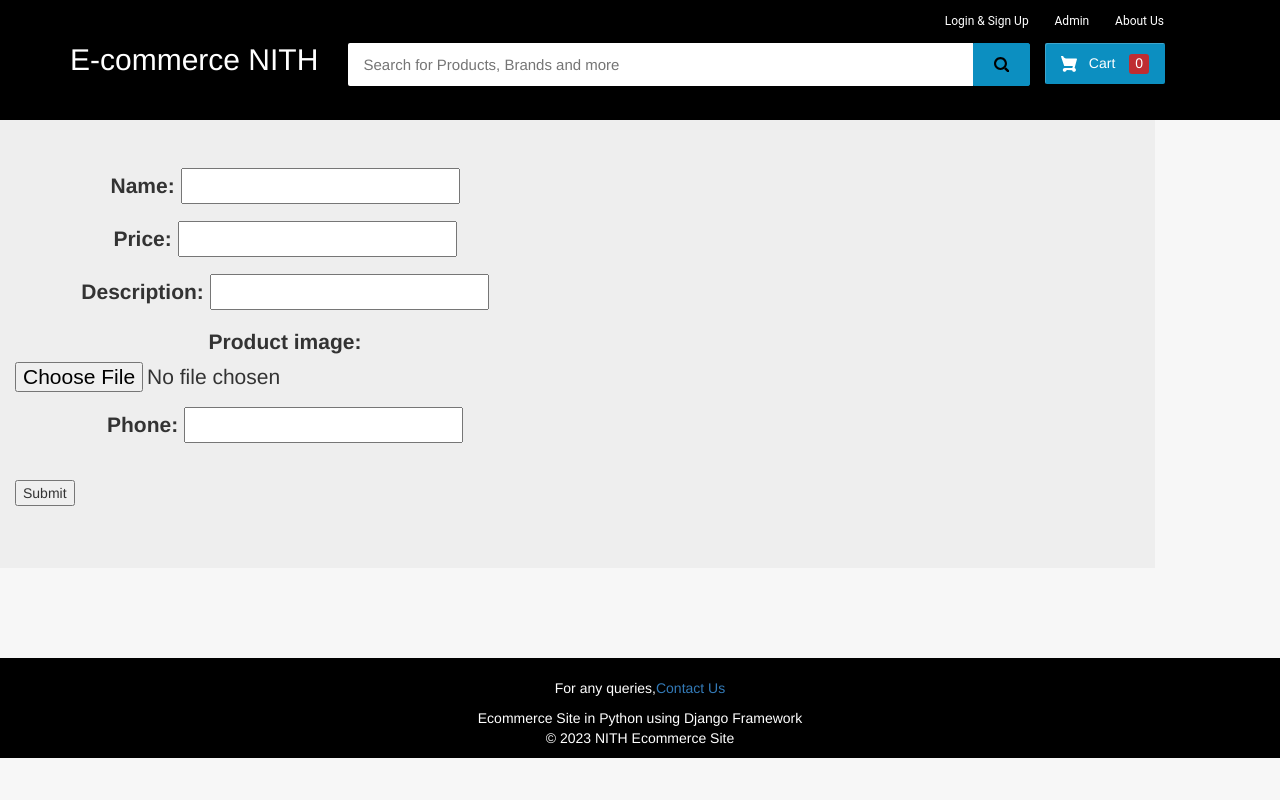
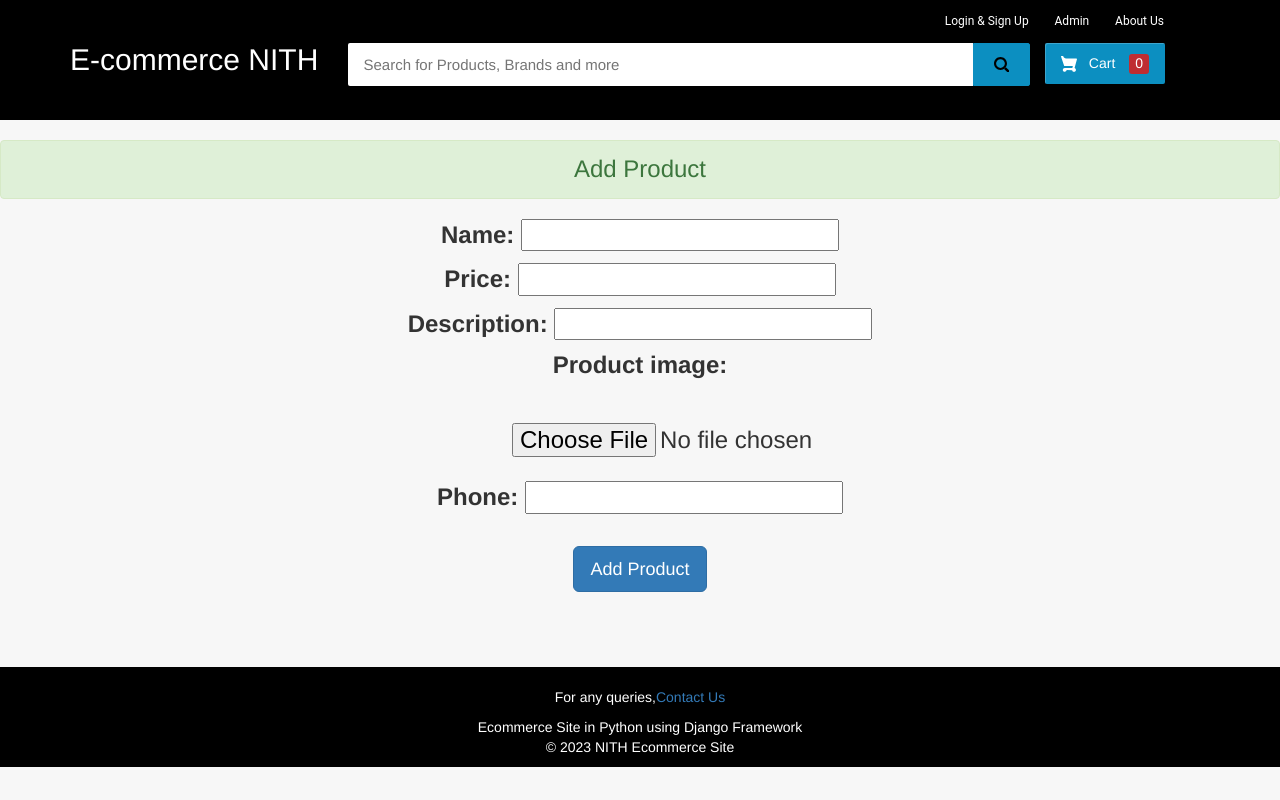
Before and after one commit to evasharma12/ecommerce-NITH, a Django app: page /addProduct/ in a window 1280 px wide. Run offline with Django 3.2, Linux system fonts and the light colour scheme; some libraries are stand-ins or nearby versions.

Commit message:
modified addproducts form

```diff
--- a/templates/ecom/addProduct.html
+++ b/templates/ecom/addProduct.html
@@ -3,18 +3,40 @@
 {% load static %}
 {% block content %}
 
-<div class="jumbotron container row">
-    <div class="col-md-6">
-        <div class="card card-body">
-           <form action="" method="POST" enctype="multipart/form-data">
-              {% csrf_token %}
-                {{productForm.as_p}}
-                <br>
-             <input type="submit" name="submit">
-             </form>
-            </div>
-        </div>
+<head>
+    <meta charset="utf-8">
+    <style media="screen">
+        input[name = "product_image"]{
+            margin-top: 5vh;
+            margin-bottom: 3vh;
+            margin-left: 40vw;
+        }
+    </style>
+</head>
+
+<body>
+    <center>
+        <h3 class='alert alert-success'>Add Product</h3>
+    <!-- <div class="jumbotron container row"> -->
+        <!-- <div class="col-md-6"> -->
+            <!-- <div class="card card-body"> -->
+               <form action="" method="POST" enctype="multipart/form-data">
+                  {% csrf_token %}
+                    <div class="form-group">
+                        <p>
+                            <h3>{{productForm.as_p}}</h3>
+                        </p>
+                        <br>
+                        <input type="submit" value="Add Product" class='btn btn-primary btn-lg' name="submit">
+                    </div>
+
+                 </form>
+                <!-- </div> -->
+            <!-- </div> -->
+        <!-- </div> -->
+
     </div>
+    </center>
+</body>
 
-</div>
 {% endblock %}
--- a/templates/ecom/customer_base.html
+++ b/templates/ecom/customer_base.html
@@ -215,7 +215,7 @@
             <div class="row row1">
                 <ul class="largenav pull-right">
 
-                    <li class="upper-links"><a class="links" href="/my-order">Track Orders</a></li>
+                    <li class="upper-links"><a class="links" href="/addProduct">Add Products</a></li>
                     <li class="upper-links"><a class="links" href="/my-profile">Profile</a></li>
                     <li class="upper-links"><a class="links" href="/logout">Logout</a></li>
 
```
